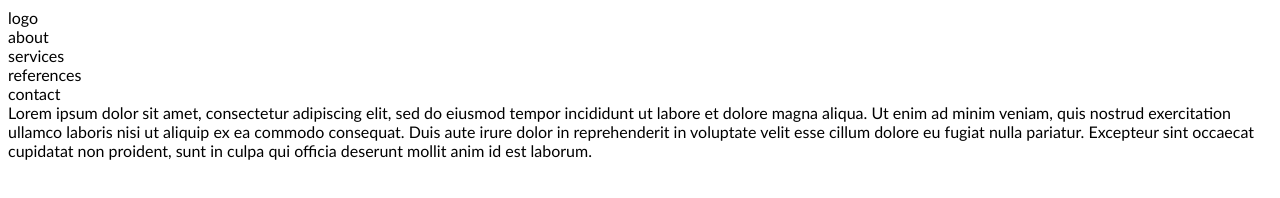
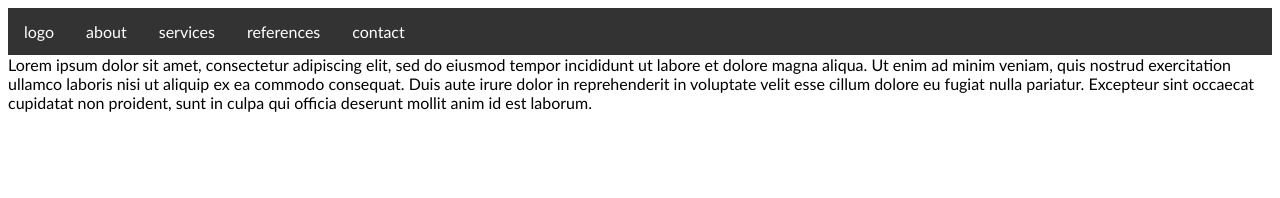
Before and after one commit to jop06/jop06.github.io, a website: page src/index.html in a window 1280 px wide. Drawn offline with Linux system fonts and the light colour scheme.

Commit message:
added idea for switching content

```diff
--- a/src/index.html
+++ b/src/index.html
@@ -1,21 +1,50 @@
 <html>
-    <head>
-        <link rel="stylesheet" type="text/css" href="style.css">
-    </head>
-    <body>
-        <div name=logo>logo </div>
-        <div name=about>about </div>
-        <div name=services>services </div>
-        <div name=references>references </div>
-        <div name=contact>contact </div>
 
-        <div name=content>Lorem ipsum dolor sit amet, consectetur adipiscing elit,
-             sed do eiusmod tempor incididunt ut labore et dolore magna aliqua.
-             Ut enim ad minim veniam, quis nostrud exercitation ullamco laboris
-             nisi ut aliquip ex ea commodo consequat. Duis aute irure dolor in
-             reprehenderit in voluptate velit esse cillum dolore eu fugiat nulla
-             pariatur. Excepteur sint occaecat cupidatat non proident, sunt in
-             culpa qui officia deserunt mollit anim id est laborum. </div>
-    </body>
+<head>
+    <link rel="stylesheet" type="text/css" href="style.css">
+    <!-- <script type="text/javascript" src="singlePageLinks.js"></script> -->
+    <script>
+        function setContent(innerContent) {
+            document.getElementById("content").innerHTML = innerContent;
+        }
+    </script>
+
+</head>
+
+<body>
+    <nav>
+        <ul>
+            <li>
+                <a onclick=setContent('logo')>
+                    <div id=logo>logo </div>
+                </a>
+            </li>
+            <li>
+                <a onclick=setContent('about')>
+                    <div id=about>about </div>
+                </a>
+            </li>
+            <li>
+                <a onclick=setContent('services')>
+                    <div id=services>services </div>
+                </a>
+            </li>
+            <li>
+                <a onclick=setContent('references')>
+                    <div id=references>references </div>
+                </a>
+            </li>
+            <li>
+                <a onclick=setContent('contact')>
+                    <div id=contact>contact </div>
+                </a>
+            </li>
+        </ul>
+    </nav>
+    <article id="content">Lorem ipsum dolor sit amet, consectetur adipiscing elit, sed do eiusmod tempor incididunt ut labore et dolore magna aliqua.
+        Ut enim ad minim veniam, quis nostrud exercitation ullamco laboris nisi ut aliquip ex ea commodo consequat. Duis
+        aute irure dolor in reprehenderit in voluptate velit esse cillum dolore eu fugiat nulla pariatur. Excepteur sint
+        occaecat cupidatat non proident, sunt in culpa qui officia deserunt mollit anim id est laborum. </article>
+</body>
 
 </html>
--- a/src/style.css
+++ b/src/style.css
@@ -1,3 +1,28 @@
 body {
     font-family: Calibri;
 }
+
+ul {
+    list-style-type: none;
+    margin: 0;
+    padding: 0;
+    overflow: hidden;
+    background-color: #333;
+}
+
+li {
+    float: left;
+}
+
+li a {
+    display: block;
+    color: white;
+    text-align: center;
+    padding: 14px 16px;
+    text-decoration: none;
+}
+
+/* Change the link color to #111 (black) on hover */
+li a:hover {
+    background-color: #111;
+}
```
Also changed, not shown: src/content/contact.html (+2 -6 lines).
